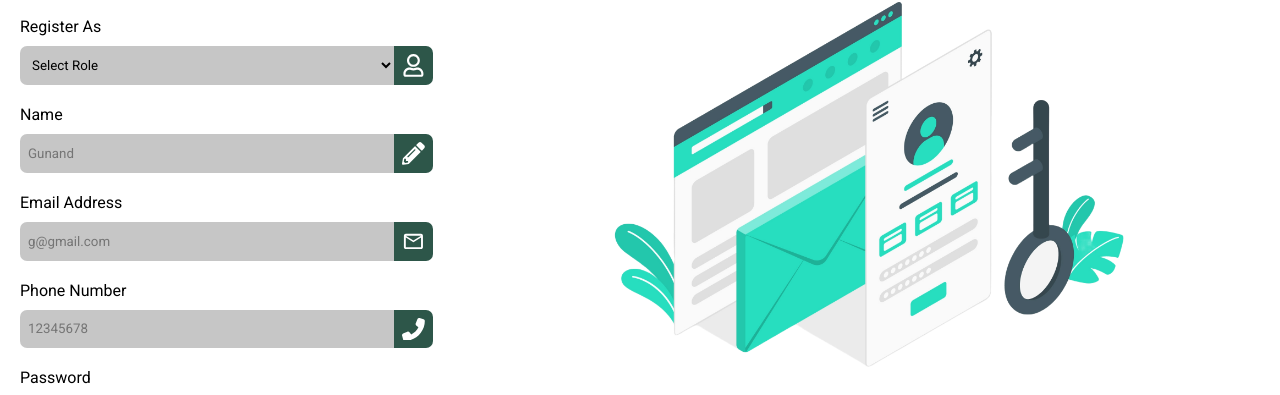
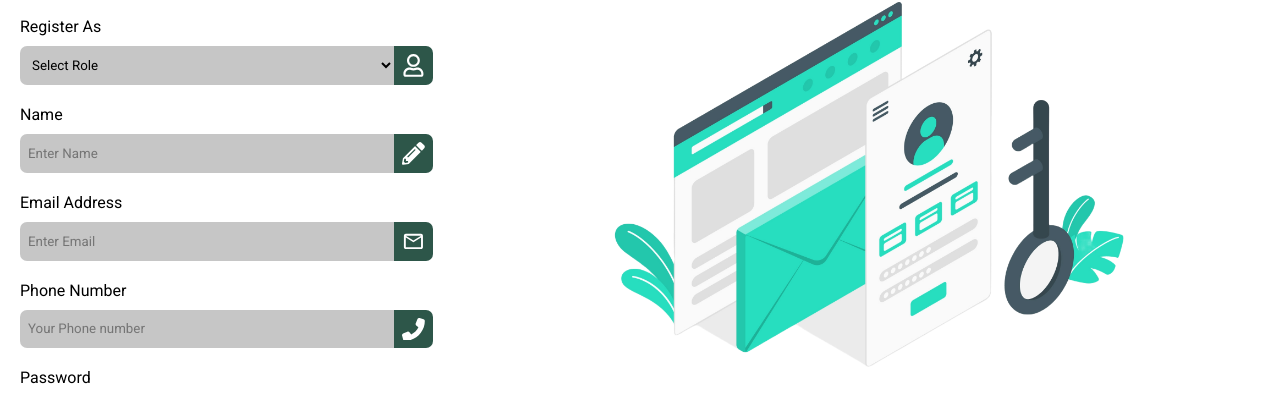
Before and after one commit to krakenftw/JobZeeHimanshu, a React (Vite) app in the folder frontend/: page /register in a window 1280 px wide. Shown: the part 198-593 px from the top of the page. Built offline with nearby package versions, Linux system fonts and the light colour scheme; no server answers.

Commit message:
Update Register.jsx

```diff
--- a/frontend/src/components/Auth/Register.jsx
+++ b/frontend/src/components/Auth/Register.jsx
@@ -76,7 +76,7 @@ const Register = () => {
               <div>
                 <input
                   type='text'
-                  placeholder='Gunand'
+                  placeholder='Enter Name'
                   value={name}
                   onChange={(e) => setName(e.target.value)}
                 />
@@ -88,7 +88,7 @@ const Register = () => {
               <div>
                 <input
                   type='email'
-                  placeholder='g@gmail.com'
+                  placeholder='Enter Email'
                   value={email}
                   onChange={(e) => setEmail(e.target.value)}
                 />
@@ -100,7 +100,7 @@ const Register = () => {
               <div>
                 <input
                   type='number'
-                  placeholder='12345678'
+                  placeholder='Your Phone number'
                   value={phone}
                   onChange={(e) => setPhone(e.target.value)}
                 />
```
